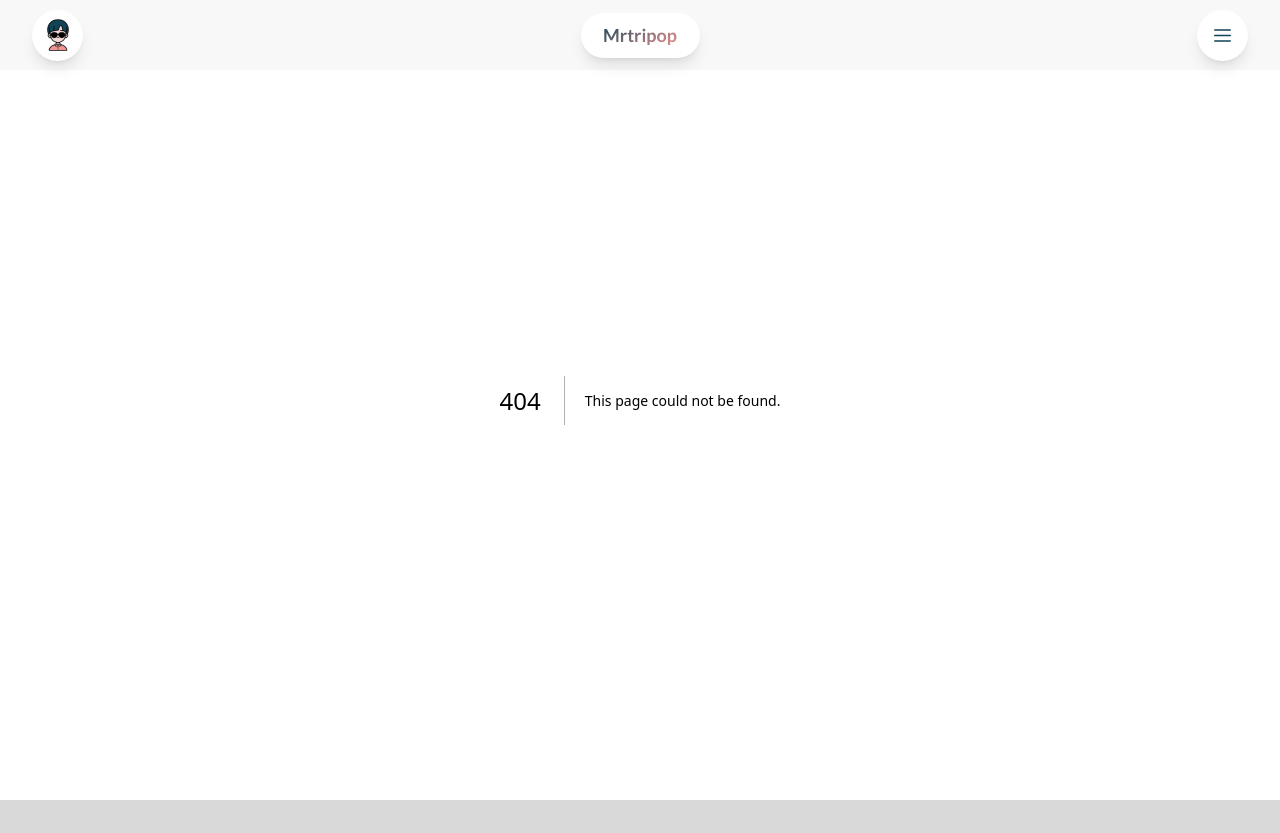
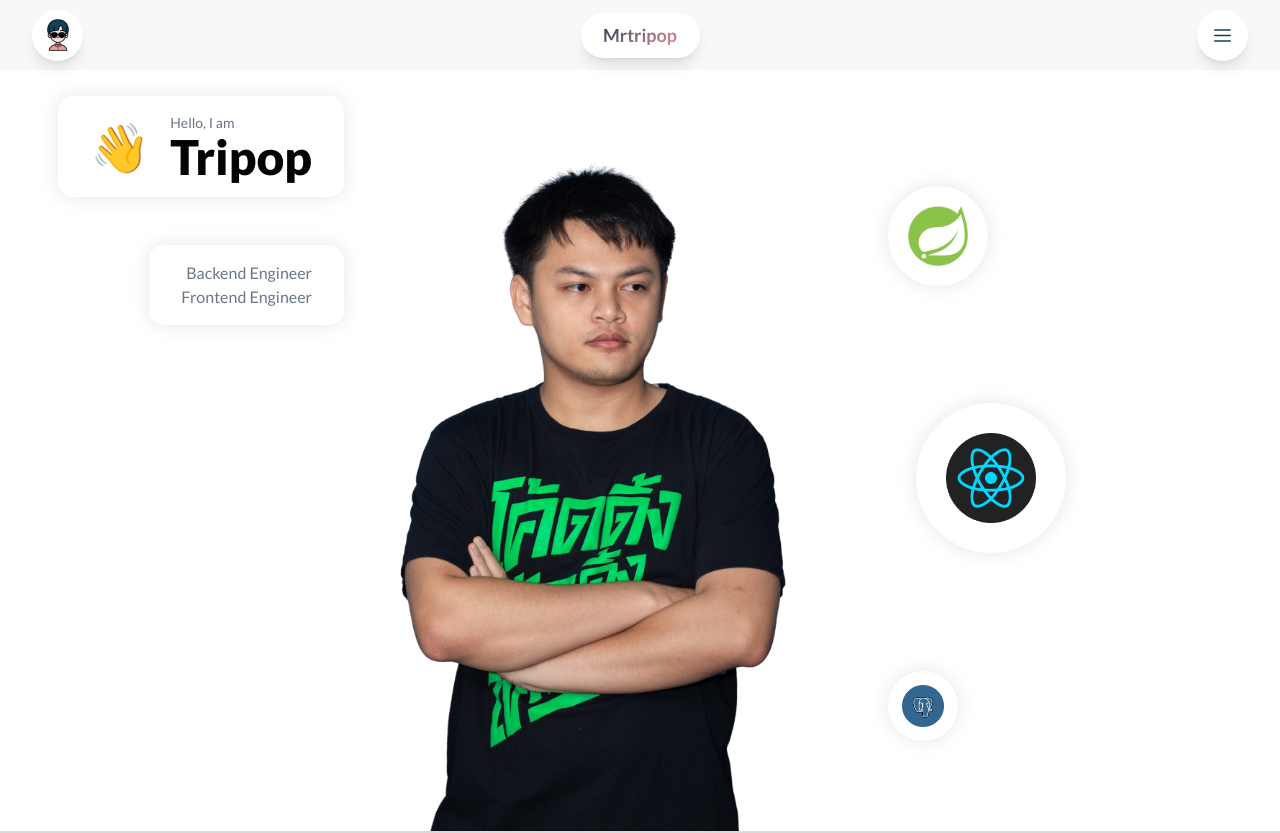
Before and after one commit to mrtripop/personal-website, a Next.js app: page /blogs in a window 1280 px wide. Before the commit this address had no page. Shown: the top 833 px of the page. Built offline with nearby package versions, Linux system fonts and the light colour scheme.

Commit message:
feat(profile): re-write profile page by add motion and content

```diff
--- /dev/null
+++ b/app/blogs/page.tsx
@@ -0,0 +1,18 @@
+'use client'
+import { About, Profile } from '@containers'
+import React from 'react'
+
+import { AppWrap, MotionWrap } from '@components/Wrapper'
+
+type Props = {}
+
+const BlogPage = (props: Props) => {
+  return (
+    <div className="flex flex-col items-center justify-center w-full">
+      <Profile />
+      {/* <About /> */}
+    </div>
+  )
+}
+
+export default BlogPage
--- /dev/null
+++ b/containers/About/About.tsx
@@ -0,0 +1,55 @@
+'use client'
+import React, { useEffect, useState } from 'react'
+import { AppWrap, MotionWrap } from '@components/Wrapper'
+import { AboutType } from '@types'
+import { motion } from 'framer-motion'
+
+type Props = {}
+
+const About = (props: Props) => {
+  const [abouts, setAbouts] = useState<AboutType[]>([])
+
+  useEffect(() => {
+    const test = [
+      {
+        title: 'test',
+        description: 'test some concept before continue',
+        imgUrl:
+          'https://images.unsplash.com/photo-1719587459422-b77a01945959?q=80&w=1974&auto=format&fit=crop&ixlib=rb-4.0.3&ixid=M3wxMjA3fDB8MHxwaG90by1wYWdlfHx8fGVufDB8fHx8fA%3D%3D',
+      },
+    ]
+
+    setAbouts(test)
+  }, [])
+
+  return (
+    <>
+      <h2 className="font-bold text-pink">
+        I Know That <span>Good Apps</span>
+        <br /> means <span>Good Business</span>
+      </h2>
+
+      <div className="app__profiles">
+        {abouts.map((about, index) => (
+          <motion.div
+            whileInView={{ opacity: 1 }}
+            whileHover={{ scale: 1.1 }}
+            transition={{ duration: 0.5, type: 'tween' }}
+            className="app__profile-item"
+            key={about.title + index}
+          >
+            <img src={about.imgUrl} width={200} alt={about.title} />
+            <h2 className="bold-text" style={{ marginTop: 20 }}>
+              {about.title}
+            </h2>
+            <p className="p-text" style={{ marginTop: 10 }}>
+              {about.description}
+            </p>
+          </motion.div>
+        ))}
+      </div>
+    </>
+  )
+}
+
+export default AppWrap(MotionWrap(About, 'app__about'), 'about', 'app__whitebg')
--- /dev/null
+++ b/containers/Profile/Profile.tsx
@@ -0,0 +1,82 @@
+'use client'
+import React from 'react'
+import { AppWrap, MotionWrap } from '@components/Wrapper'
+import { motion } from 'framer-motion'
+import { images } from '@assets'
+
+type Props = {}
+
+const scaleVariants = {
+  whileInView: {
+    scale: [0, 1],
+    opacity: [0, 1],
+    transition: {
+      duration: 1,
+      ease: 'easeInOut',
+    },
+  },
+}
+
+const Profile = (props: Props) => {
+  return (
+    <div className="flex-row flex-1 w-full h-full px-8 pt-24 pb-0 app__flex">
+      <motion.div
+        whileInView={{ x: [-100, 0], opacity: [0, 1] }}
+        transition={{ duration: 0.5 }}
+        className="flex flex-[0.65] flex-col justify-start items-start h-full"
+      >
+        <div className="flex flex-col items-end justify-end w-full">
+          <div className="badge-cmp app__flex">
+            <span className="text-5xl">👋</span>
+            <div style={{ marginLeft: 20 }}>
+              <p className="text-sm leading-normal text-left text-new-gray">
+                Hello, I am
+              </p>
+              <h1 className="text-5xl font-extrabold text-center capitalize text-new-black">
+                Tripop
+              </h1>
+            </div>
+          </div>
+          <div className="app__flex tag-cmp">
+            <p className="w-full text-right capitalize text-new-gray">
+              Backend Engineer
+            </p>
+            <p className="w-full text-right capitalize text-new-gray">
+              Frontend Engineer
+            </p>
+          </div>
+        </div>
+      </motion.div>
+
+      <motion.div
+        whileInView={{ opacity: [0, 1] }}
+        transition={{ duration: 0.5, delayChildren: 0.5 }}
+        className="app__header-img"
+      >
+        <img
+          src={images.PersonalImage.src}
+          className="z-10 object-contain h-auto "
+          alt="profile_bg"
+        />
+      </motion.div>
+
+      <motion.div
+        variants={scaleVariants}
+        whileInView={scaleVariants.whileInView}
+        className="app__header-circles"
+      >
+        {[
+          images.SpringBootLogoImage,
+          images.ReactLogoImage,
+          images.PostgresLogoImage,
+        ].map((circle, index) => (
+          <div className="circle-cmp app__flex" key={`circle-${index}`}>
+            <img src={circle.src} alt="circle" className="w-[60%] h-[60%]" />
+          </div>
+        ))}
+      </motion.div>
+    </div>
+  )
+}
+
+export default AppWrap(Profile, 'profile')
--- /dev/null
+++ b/containers/index.ts
@@ -0,0 +1,2 @@
+export { default as Profile } from './Profile/Profile'
+export { default as About } from './About/About'
--- /dev/null
+++ b/types/index.ts
@@ -0,0 +1,5 @@
+export type AboutType = {
+  title: string
+  description: string
+  imgUrl: string
+}
```
